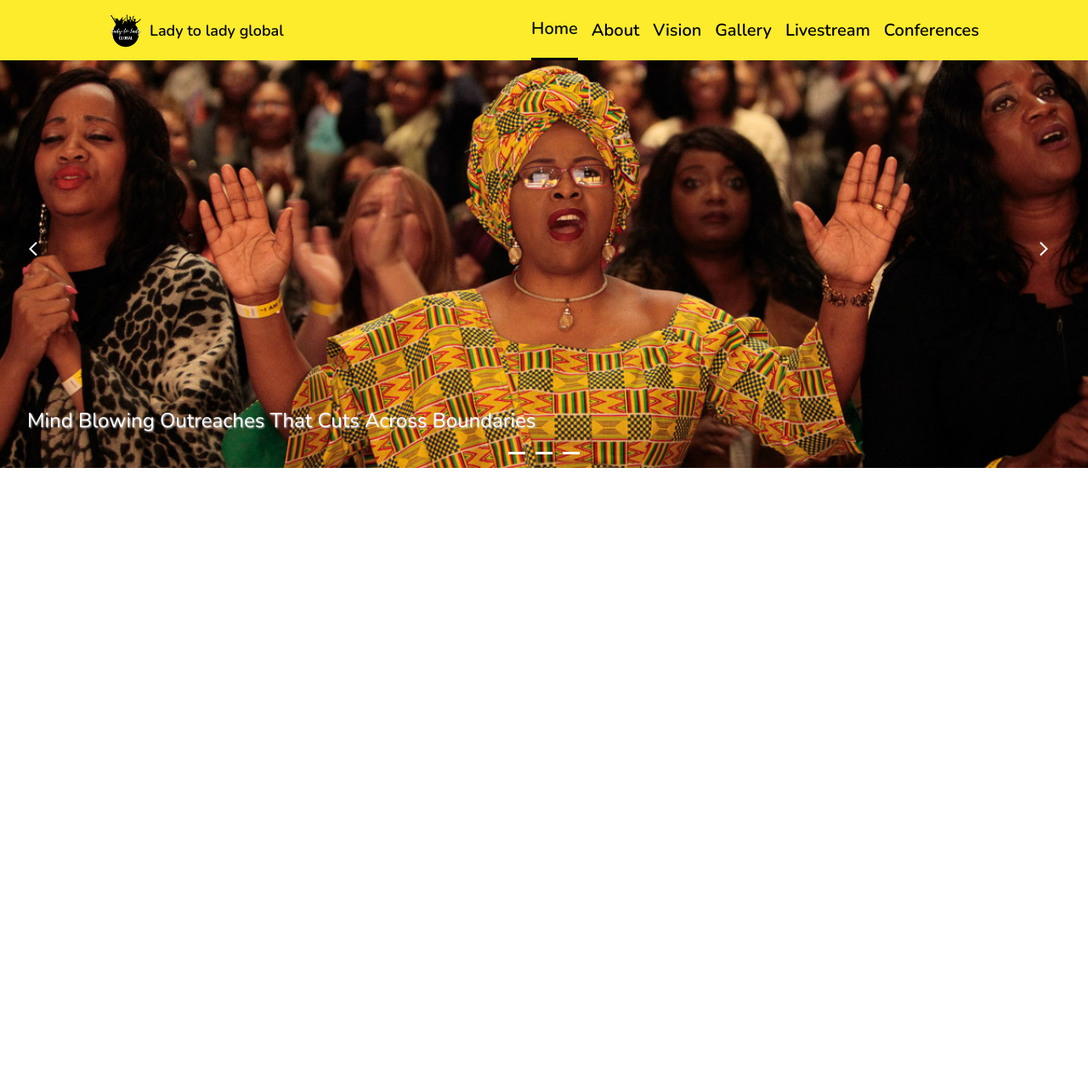
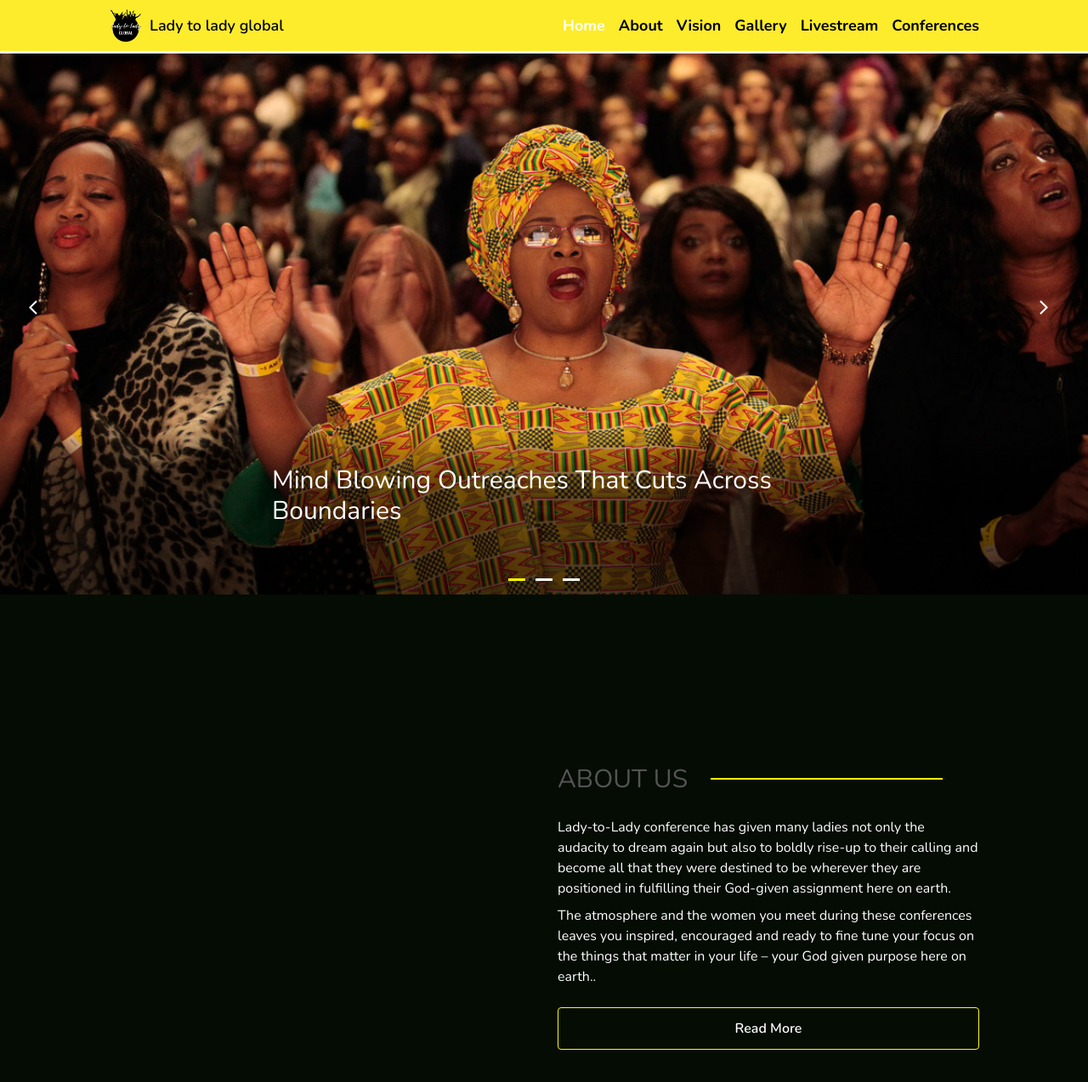
Before and after one commit to mrvicthor/clc-app, a React (Vite) app: page / in a window 1280 px wide. Shown: the top 1274 px of the page at 85% size. Before the commit the page ends 800 px from the top, so only its background shows below. Built offline with nearby package versions, Linux system fonts and the light colour scheme.

Commit message:
refactored banner

```diff
--- a/package.json
+++ b/package.json
@@ -11,11 +11,14 @@
   "dependencies": {
     "react": "^18.2.0",
     "react-dom": "^18.2.0",
-    "react-icons": "^4.4.0"
+    "react-icons": "^4.4.0",
+    "react-player": "^2.11.0",
+    "react-scroll": "^1.8.7"
   },
   "devDependencies": {
     "@types/react": "^18.0.17",
     "@types/react-dom": "^18.0.6",
+    "@types/react-scroll": "^1.8.4",
     "@vitejs/plugin-react": "^2.1.0",
     "autoprefixer": "^10.4.12",
     "postcss": "^8.4.16",
--- a/src/App.tsx
+++ b/src/App.tsx
@@ -1,15 +1,9 @@
-import { useState } from "react";
-import reactLogo from "./assets/react.svg";
-import { Header, Banner } from "./components";
+import { Home } from "./components";
 import "./App.css";
 function App() {
   return (
     <div className="App">
-      <Header />
-      <Banner />
-      {/*<About />
-      <Vision />
-      <Footer /> */}
+      <Home />
     </div>
   );
 }
--- /dev/null
+++ b/src/components/about/index.tsx
@@ -0,0 +1,48 @@
+import ReactPlayer from "react-player/youtube";
+
+const About = () => {
+  return (
+    <div className="px-4 py-16 overflow-hidden md:py-[6rem]" id="about">
+      <div className="md:max-w-5xl md:mx-auto">
+        <div className="space-y-10 overflow-hidden md:grid md:grid-cols-2 md:gap-8">
+          <div className="h-[450px] w-full">
+            <ReactPlayer
+              height="100%"
+              width="100%"
+              playing={true}
+              controls
+              url="https://www.youtube.com/watch?v=It4M-KiV12Q"
+            />
+          </div>
+          <div className="space-y-6 md:py-6 md:flex md:flex-col md:space-y-0 md:gap-6 lg:py-16">
+            <h2 className="text-[#545454] text-3xl uppercase about__header">
+              About Us
+            </h2>
+            <div className="space-y-2">
+              <p className="text-white">
+                Lady-to-Lady conference has given many ladies not only the
+                audacity to dream again but also to boldly rise-up to their
+                calling and become all that they were destined to be wherever
+                they are positioned in fulfilling their God-given assignment
+                here on earth.
+              </p>
+              <p className="text-white">
+                The atmosphere and the women you meet during these conferences
+                leaves you inspired, encouraged and ready to fine tune your
+                focus on the things that matter in your life – your God given
+                purpose here on earth..{" "}
+              </p>
+            </div>
+            <div className=" md:w-full lg:mt-6">
+              <button className="text-white border border-[yellow] hover:bg-[yellow] font-semibold hover:text-black py-3 px-5 rounded outline-none md:w-full">
+                Read More
+              </button>
+            </div>
+          </div>
+        </div>
+      </div>
+    </div>
+  );
+};
+
+export default About;
--- a/src/components/banner/index.tsx
+++ b/src/components/banner/index.tsx
@@ -24,8 +24,8 @@ const Banner = () => {
   const [activeIndex, setActiveIndex] = useState<number>(0);
 
   return (
-    <section className="mt-[71px] h-[60vh]">
-      <div className="carousel">
+    <section id="home" className="mt-[60px] h-[60vh] md:h-[80vh]">
+      <div className="carousel ">
         <div className="carousel__track">
           {data.map((item, index) => (
             <div
@@ -35,11 +35,20 @@ const Banner = () => {
               <img
                 alt={item.image}
                 src={item.image}
-                className="h-[60vh] w-[100%] object-cover"
+                className="h-[60vh] w-[100%] object-cover md:h-[80vh]"
               />
-              <h1 className="text-2xl absolute bottom-10 capitalize text-white z-10 left-8">
-                {item.text}
-              </h1>
+              <div className="banner__text">
+                <>
+                  <h1 className=" text-2xl absolute bottom-10 capitalize text-white z-10 left-8 md:text-3xl md:bottom-20 md:left-[50%] md:-translate-x-[50%]">
+                    {item.text}
+                  </h1>
+                  <BlockIndicators
+                    items={data}
+                    activeIndex={activeIndex}
+                    setActiveIndex={setActiveIndex}
+                  />
+                </>
+              </div>
             </div>
           ))}
           <Arrows
@@ -50,11 +59,6 @@ const Banner = () => {
               setActiveIndex(activeIndex === len ? 0 : activeIndex + 1)
             }
           />
-          <BlockIndicators
-            items={data}
-            activeIndex={activeIndex}
-            setActiveIndex={setActiveIndex}
-          />
         </div>
       </div>
     </section>
--- a/src/components/blockIndicators/index.tsx
+++ b/src/components/blockIndicators/index.tsx
@@ -22,8 +22,8 @@ const BlockIndicators = ({
           onClick={() => setActiveIndex(index)}
           key={index}
           className={`${
-            index === activeIndex ? "bg-[yellow]" : ""
-          } h-[3px] w-5 bg-white hover:bg-[yellow] cursor-pointer`}
+            index === activeIndex ? "bg-[yellow]" : "bg-white"
+          } h-[3px] w-5  hover:bg-[yellow] cursor-pointer`}
         />
       ))}
     </div>
--- a/src/components/header/index.tsx
+++ b/src/components/header/index.tsx
@@ -1,18 +1,33 @@
 import ladyLogo from "../../assets/ladytolady.png";
 import { FaBars, FaTimes } from "react-icons/fa";
 import { useState, useEffect } from "react";
+import { Link } from "react-scroll";
 
 const Header = () => {
   const [showNav, setShowNav] = useState<boolean>(false);
-  const [isActive, setIsActive] = useState<string>("Home");
-  useEffect(() => {}, [showNav]);
+  const [isActive, setIsActive] = useState<string>("");
+  const [selected, setSelected] = useState<boolean>(false);
+
+  useEffect(() => {
+    if (isActive == "") {
+      setIsActive("home");
+    }
+  }, [isActive, showNav]);
   return (
-    <header className="bg-[#FCEC2C] px-4 py-4 md:py-0 fixed w-full top-0 m-0 z-40">
-      <div className="md:max-w-5xl md:mx-auto">
-        <nav className="flex items-center justify-between">
+    <header className="bg-[#FCEC2C] px-4 py-4 md:py-0 fixed w-full top-0 m-0 z-40 border-b-[3px]  border-white">
+      <div className="md:max-w-5xl md:mx-auto h-[60px]">
+        <nav className="flex items-center justify-between h-full">
           <div className="flex items-center gap-2">
-            <img className="h-10 w-10" alt="lady-to-lady-logo" src={ladyLogo} />{" "}
-            <span className="text-lg font-semibold">Lady to lady global</span>
+            <Link to="home" spy={true} smooth={true}>
+              <img
+                className="h-10 w-10"
+                alt="lady-to-lady-logo"
+                src={ladyLogo}
+              />
+            </Link>
+            <span className="text-lg font-semibold cursor-pointer hover:text-white">
+              Lady to lady global
+            </span>
           </div>
 
           <button
@@ -34,25 +49,35 @@ const Header = () => {
 
           <ul
             id="primary-navigation"
-            className="primary-navigation md:relative md:translate-y-0 md:bg-transparent md:flex-row md:gap-4 md:items-center md:py-0 md:space-y-0 md:inset-0 md:px-0 md:z-0"
+            className="primary-navigation md:relative md:translate-y-0 md:h-full md:bg-transparent md:flex-row md:items-center md:gap-4 md:py-0 md:space-y-0 md:inset-0 md:px-0 md:z-0"
             data-visible={showNav ? "true" : "false"}
           >
             {[
-              "Home",
-              "About",
-              "Vision",
-              "Gallery",
-              "Livestream",
-              "Conferences",
+              "home",
+              "about",
+              "vision",
+              "gallery",
+              "livestream",
+              "conferences",
             ].map((item, index) => (
               <li
-                onClick={() => setIsActive(item)}
                 key={index}
-                className={`${
-                  isActive == item ? " active" : ""
-                } text-2xl font-semibold text-white cursor-pointer md:text-xl md:text-black md:py-5 md:border-0`}
+                className={` ${
+                  item == isActive ? "active" : ""
+                } text-2xl font-semibold text-white cursor-pointer md:text-lg md:text-black md:py-4 md:font-bold  md:border-0 capitalize md:hover:text-white`}
               >
-                {item}
+                <Link
+                  onClick={() => {
+                    setIsActive(item);
+                  }}
+                  activeClass={item}
+                  offset={-68}
+                  to={item}
+                  spy={true}
+                  smooth={true}
+                >
+                  {item}
+                </Link>
               </li>
             ))}
           </ul>
--- /dev/null
+++ b/src/components/home/index.tsx
@@ -0,0 +1,16 @@
+import { Header, Banner, About } from "../index";
+const Home = () => {
+  return (
+    <>
+      <Header />
+      <main>
+        <Banner />
+        <About />
+        {/*<Vision />
+      <Footer /> */}
+      </main>
+    </>
+  );
+};
+
+export default Home;
--- a/src/components/index.tsx
+++ b/src/components/index.tsx
@@ -2,5 +2,7 @@ import Header from "./header";
 import Banner from "./banner";
 import Arrows from "./arrows";
 import BlockIndicators from "./blockIndicators";
+import Home from "./home";
+import About from "./about";
 
-export { Header, Banner, Arrows, BlockIndicators };
+export { Header, Banner, Arrows, BlockIndicators, Home, About };
--- /dev/null
+++ b/src/components/vision/index.tsx
@@ -0,0 +1,9 @@
+const Vision = () => {
+  return (
+    <div className="" id="vision">
+      <h2>Vision</h2>
+    </div>
+  );
+};
+
+export default Vision;
--- a/src/index.css
+++ b/src/index.css
@@ -6,6 +6,7 @@
 
 @layer base {
   body {
+    background: #040c04;
     font-family: "Nunito", sans-serif;
   }
 }
@@ -48,25 +49,25 @@
       left: 0;
       bottom: 0;
       width: 100%;
-      height: 3px;
-      background: #04040a;
+      height: 0.1em;
+      background: white;
       transform: scaleX(0);
       transform-origin: left;
       transition: transform 250ms ease-in;
     }
 
-    .primary-navigation > .active {
-      color: #040c04;
-      border-bottom: 3px solid #04040a;
+    .primary-navigation > *.active {
+      color: white;
+      /* border-bottom: 0.1em solid #641c84; */
     }
 
     .primary-navigation > *:not(.active):hover::after {
       transform: scaleX(1);
     }
 
-    .blocks {
-      left: 50%;
-    }
+    /* .primary-navigation > :where(:not(:last-child)) {
+      margin-right: 2rem;
+    } */
 
     .blocks > .block__indicator {
       background: white;
@@ -106,6 +107,20 @@
     outline: 1px solid black;
   }
 
+  .banner__text {
+    height: 200px;
+    position: absolute;
+    margin-inline: auto;
+    bottom: 0;
+    width: 100%;
+    background-image: linear-gradient(
+      0deg,
+      rgba(0, 0, 0, 0.66),
+      rgba(0, 0, 0, 0.5) 66%,
+      transparent
+    );
+  }
+
   .arrows {
     overflow: hidden;
     z-index: 100;
@@ -134,4 +149,17 @@
     transition-delay: 0;
     opacity: 1;
   }
+
+  .about__header::after {
+    content: "";
+    height: 2px;
+    background-color: yellow;
+    position: relative;
+    display: block;
+    left: 180px;
+    padding-left: 1rem;
+    bottom: 20px;
+    width: 55%;
+    z-index: 1;
+  }
 }
```
Also changed, not shown: 1 other file (tests, documents, lock files or other folders).
